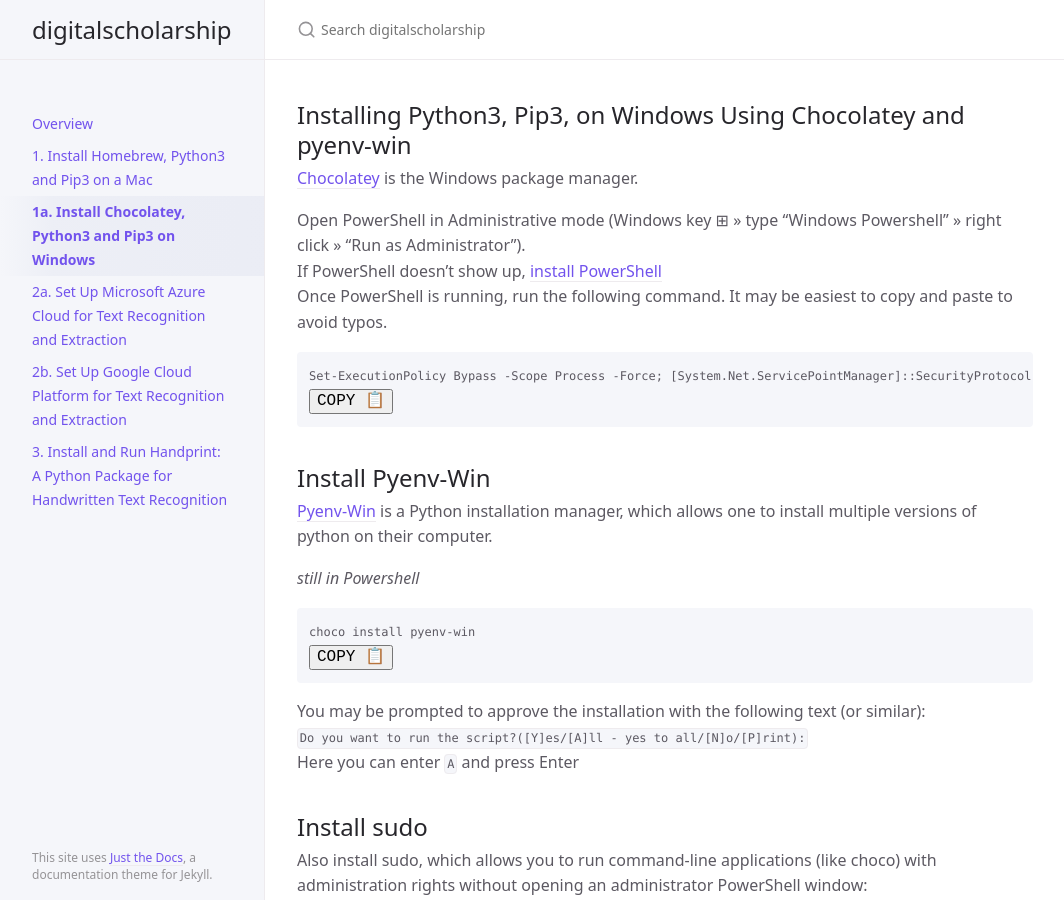
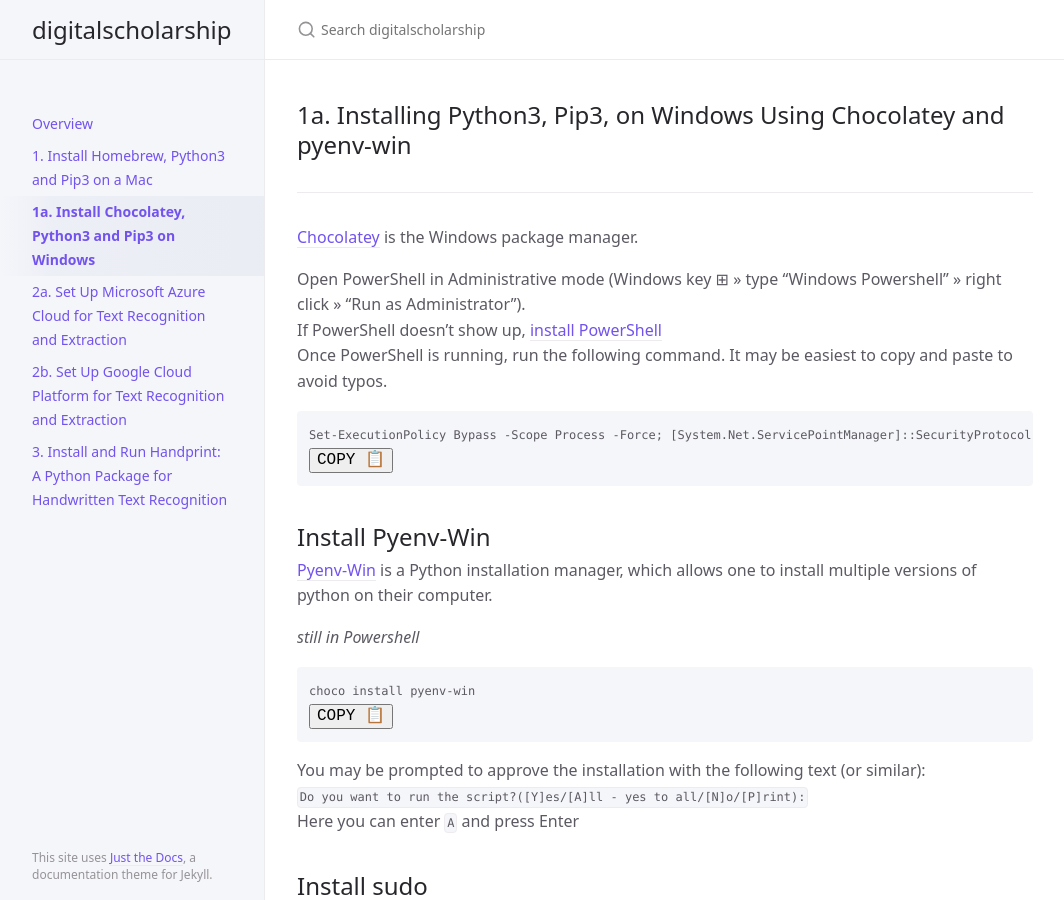
Before and after one commit to ccarvel/digitalscholarship, a Jekyll site: the page built from step_1a_win_cli.md, in a window 1280 px wide and 900 px high. Shown: the whole window, without its empty margins (107-1171 px from the left). Built offline with Jekyll 4.4.1, drawn with Linux system fonts in a browser that asks for light colours.

```diff
--- a/step_1a_win_cli.md
+++ b/step_1a_win_cli.md
@@ -3,7 +3,7 @@ layout: default
 title: 1a. Install Chocolatey, Python3 and Pip3 on Windows
 nav_order: 3
 ---
-Installing Python3, Pip3, on Windows Using Chocolatey and pyenv-win
+## 1a. Installing Python3, Pip3, on Windows Using Chocolatey and pyenv-win
 ------------------
 
 [Chocolatey](https://chocolatey.org/install){:target="_blank"} is the Windows package manager.
```
